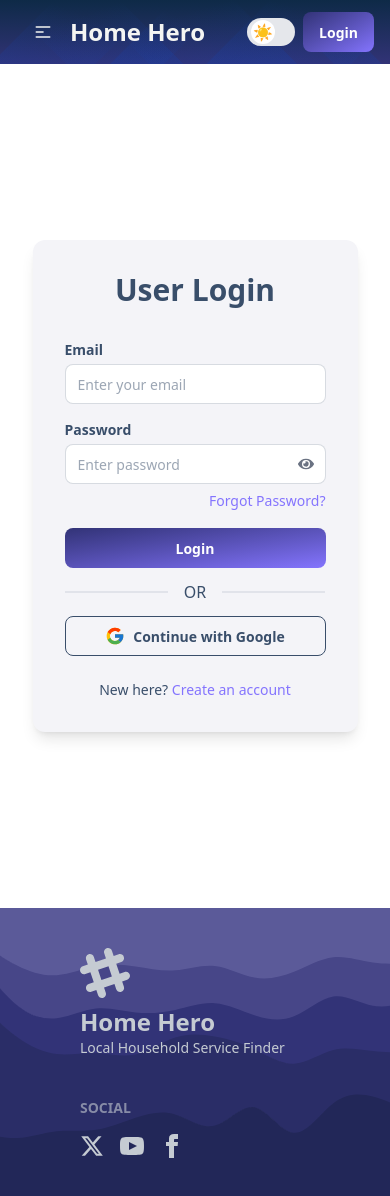
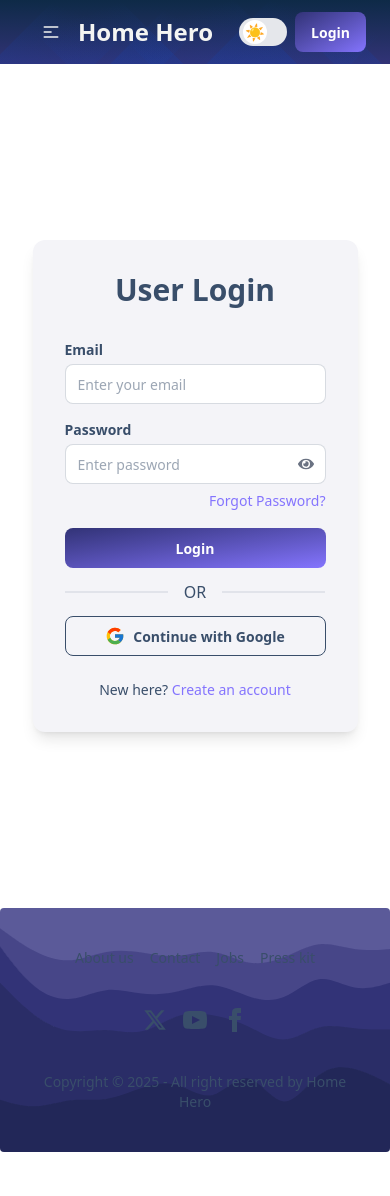
Before and after one commit to Ana-Ammar/home-hero-client, a React (Vite) app: page /login in a window 390 px wide. After the commit the page ends 1152 px from the top, so only its background shows below. Built offline with nearby package versions, Linux system fonts and the light colour scheme; no server answers.

Commit message:
added redme.md file

```diff
--- a/package.json
+++ b/package.json
@@ -19,7 +19,6 @@
     "react-dom": "^19.1.1",
     "react-icons": "^5.5.0",
     "react-router": "^7.9.5",
-    "recharts": "^3.4.1",
     "sweetalert2": "^11.26.3",
     "swiper": "^12.0.3",
     "tailwindcss": "^4.1.17"
--- a/src/Components/Footer.jsx
+++ b/src/Components/Footer.jsx
@@ -1,33 +1,18 @@
-import React from "react";
-import { FaTwitter } from "react-icons/fa";
 import { FaXTwitter } from "react-icons/fa6";
 
 const Footer = () => {
   return (
-    <footer className="footer sm:footer-horizontal text-neutral-content py-10 px-20">
-      <aside>
-        <svg
-          width="50"
-          height="50"
-          viewBox="0 0 24 24"
-          xmlns="http://www.w3.org/2000/svg"
-          fillRule="evenodd"
-          clipRule="evenodd"
-          className="fill-current"
-        >
-          <path d="M22.672 15.226l-2.432.811.841 2.515c.33 1.019-.209 2.127-1.23 2.456-1.15.325-2.148-.321-2.463-1.226l-.84-2.518-5.013 1.677.84 2.517c.391 1.203-.434 2.542-1.831 2.542-.88 0-1.601-.564-1.86-1.314l-.842-2.516-2.431.809c-1.135.328-2.145-.317-2.463-1.229-.329-1.018.211-2.127 1.231-2.456l2.432-.809-1.621-4.823-2.432.808c-1.355.384-2.558-.59-2.558-1.839 0-.817.509-1.582 1.327-1.846l2.433-.809-.842-2.515c-.33-1.02.211-2.129 1.232-2.458 1.02-.329 2.13.209 2.461 1.229l.842 2.515 5.011-1.677-.839-2.517c-.403-1.238.484-2.553 1.843-2.553.819 0 1.585.509 1.85 1.326l.841 2.517 2.431-.81c1.02-.33 2.131.211 2.461 1.229.332 1.018-.21 2.126-1.23 2.456l-2.433.809 1.622 4.823 2.433-.809c1.242-.401 2.557.484 2.557 1.838 0 .819-.51 1.583-1.328 1.847m-8.992-6.428l-5.01 1.675 1.619 4.828 5.011-1.674-1.62-4.829z"></path>
-        </svg>
-        <p>
-          <span className="font-bold text-2xl">Home Hero</span>
-          <br />
-          Local Household Service Finder
-        </p>
-      </aside>
+    <footer className="footer footer-horizontal footer-center bg-base-200 text-base-content rounded p-10">
+      <nav className="grid grid-flow-col gap-4">
+        <a className="link link-hover">About us</a>
+        <a className="link link-hover">Contact</a>
+        <a className="link link-hover">Jobs</a>
+        <a className="link link-hover">Press kit</a>
+      </nav>
       <nav>
-        <h6 className="footer-title">Social</h6>
         <div className="grid grid-flow-col gap-4">
           <a>
-            <FaXTwitter size={24}/>
+           <FaXTwitter size={24}/>
           </a>
           <a>
             <svg
@@ -53,6 +38,12 @@ const Footer = () => {
           </a>
         </div>
       </nav>
+      <aside>
+        <p>
+          Copyright © {new Date().getFullYear()} - All right reserved by Home
+          Hero
+        </p>
+      </aside>
     </footer>
   );
 };
--- a/src/Components/Navbar.jsx
+++ b/src/Components/Navbar.jsx
@@ -48,7 +48,7 @@ const Navbar = () => {
   };
 
   return (
-    <div className={`bg-image md:navbar px-4`}>
+    <div className={`bg-image md:navbar px-6`}>
       <nav className={`md:w-10/12 mx-auto flex justify-between items-center`}>
         <div className="flex items-center">
           <div className="dropdown">
--- a/src/Layouts/MainLayout.jsx
+++ b/src/Layouts/MainLayout.jsx
@@ -1,10 +1,21 @@
 import Navbar from "../Components/Navbar";
-import { Outlet, useNavigation } from "react-router";
+import { Outlet, useLocation, useNavigation } from "react-router";
 import Footer from "../Components/Footer";
 import LoadingSpinner from "../Components/LoadingSpinner/LoadingSpinner";
+import { useEffect } from "react";
 
 const MainLayout = () => {
   const navigation = useNavigation();
+  const { pathname } = useLocation();
+
+    useEffect(() => {
+    window.scrollTo({
+      top: 0,
+      left: 0,
+      behavior: "smooth",
+    });
+  }, [pathname]);
+
 
   return (
     <section className="flex flex-col h-screen justify-between">
--- a/src/Pages/Home/Banner.jsx
+++ b/src/Pages/Home/Banner.jsx
@@ -30,7 +30,7 @@ const Banner = () => {
       >
         <SwiperSlide>
           <div
-            className="relative h-[80vh]  bg-cover bg-center rounded-2xl"
+            className="relative md:h-[70vh] h-[60vh]  bg-cover bg-center rounded-2xl"
             style={{
               backgroundImage: "url('https://i.ibb.co.com/yFwSzZgP/home-cleaning.jpg')",
             }}
@@ -56,7 +56,7 @@ const Banner = () => {
 
         <SwiperSlide>
           <div
-            className="relative h-[80vh] bg-cover bg-center rounded-2xl"
+            className="relative md:h-[70vh] h-[60vh] bg-cover bg-center rounded-2xl"
             style={{
               backgroundImage:
                 "url('https://i.ibb.co.com/5gJ4LRkT/Appliance-Repair-Service.jpg')",
@@ -65,7 +65,7 @@ const Banner = () => {
             <div className="absolute inset-0 bg-black/60 rounded-2xl"></div>
 
             <div className="relative z-10 flex flex-col items-start justify-center h-full px-10 text-white max-w-2xl">
-              <h1 className="text-4xl md:text-5xl font-bold mb-4">
+              <h1 className="text-3xl md:text-5xl font-bold mb-4">
                 Quick & Reliable Appliance Repairs
               </h1>
               <p className="md:text-lg mb-6">
@@ -82,7 +82,7 @@ const Banner = () => {
 
         <SwiperSlide>
           <div
-            className="relative h-[80vh] bg-cover bg-center rounded-2xl"
+            className="relative md:h-[70vh] h-[60vh]  bg-cover bg-center rounded-2xl"
             style={{
               backgroundImage: "url('https://i.ibb.co.com/LX8DSZpB/Outdoor-Care.jpg')",
             }}
@@ -90,7 +90,7 @@ const Banner = () => {
             <div className="absolute inset-0 bg-black/60 rounded-2xl"></div>
 
             <div className="relative z-10 flex flex-col items-start justify-center h-full px-10 text-white max-w-2xl">
-              <h1 className="text-4xl md:text-5xl font-bold mb-4">
+              <h1 className="text-3xl md:text-5xl font-bold mb-4">
                 Bring Nature Closer to Home
               </h1>
               <p className="md:text-lg mb-6">
--- a/src/Pages/Home/PopularServices.jsx
+++ b/src/Pages/Home/PopularServices.jsx
@@ -2,6 +2,8 @@ import { useEffect, useState } from "react";
 import useAxios from "../../Hooks/useAxios";
 import Card from "../../Components/Card";
 import LoadingSpinner from "../../Components/LoadingSpinner/LoadingSpinner";
+import { FaArrowRight } from "react-icons/fa6";
+import { Link } from "react-router";
 
 const PopularServices = () => {
   const axios = useAxios();
@@ -23,6 +25,9 @@ const PopularServices = () => {
           <Card key={service._id} service={service}></Card>
         ))}
       </div>
+     <div className="flex justify-center items-center mt-8">
+       <Link to="/services" className="btns">See all services <FaArrowRight /></Link>
+     </div>
     </div>
   );
 };
--- a/src/index.css
+++ b/src/index.css
@@ -33,7 +33,7 @@ footer {
 }
 
 .btns {
-  @apply btn bg-linear-to-br from-[#323377] to-[#8474fe] shadow-none text-white transition border-0 hover:scale-95  duration-300
+  @apply btn bg-linear-to-br from-[#323377] to-[#8474fe] shadow-none text-white transition border-0 hover:scale-95  duration-300 active:scale-90 transition transform duration-100
 }
 
 a.active {
```
Also changed, not shown: 2 other files (tests, documents, lock files or other folders).
